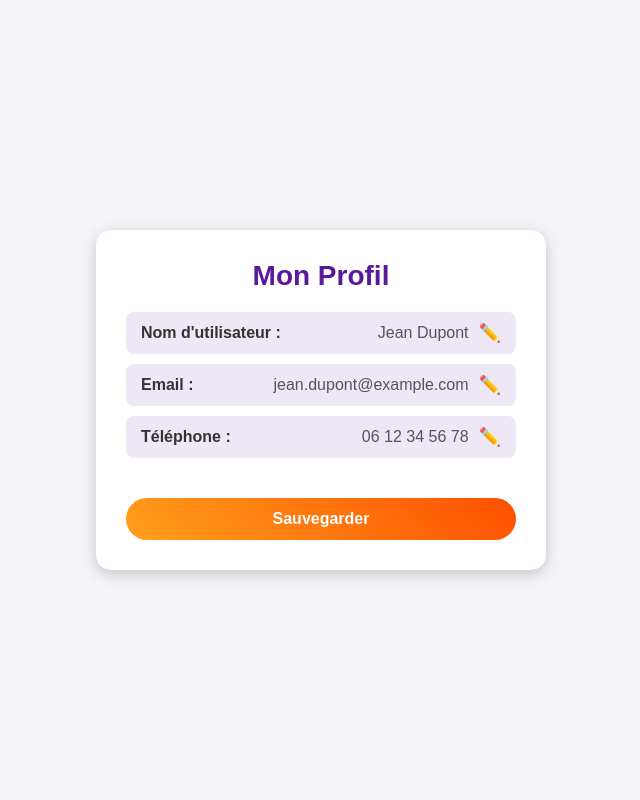
After one commit to Bubuline3011/CY-Planet, a PHP site: page /profil.html in a window 1280 px wide. The commit adds this page. Shown: the whole page, without its empty margins (319-959 px from the left). Run offline with PHP 8.4, Linux system fonts and the light colour scheme.

Commit message:
Add files via upload

```diff
--- /dev/null
+++ b/profil.html
@@ -0,0 +1,38 @@
+<!DOCTYPE html>
+<html lang="fr">
+<head>
+    <meta charset="UTF-8">
+    <meta name="viewport" content="width=device-width, initial-scale=1.0">
+    <title>Profil Utilisateur</title>
+    <link rel="stylesheet" href="style.css">
+</head>
+
+<body class="profil">
+    <div class="profil-container">
+        <h2>Mon Profil</h2>
+
+        <div class="profil-info">
+            <div class="profil-champ">
+                <label class="profil-label" for="nom_utilisateur">Nom d'utilisateur :</label>
+                <span id="nom_utilisateur">Jean Dupont</span>
+                <button class="modifier-btn">✏️</button>
+            </div>
+
+            <div class="profil-champ">
+                <label class="profil-label" for="email">Email :</label>
+                <span id="email">jean.dupont@example.com</span>
+                <button class="modifier-btn">✏️</button>
+            </div>
+
+            <div class="profil-champ">
+                <label class="profil-label" for="telephone">Téléphone :</label>
+                <span id="telephone">06 12 34 56 78</span>
+                <button class="modifier-btn">✏️</button>
+            </div>
+        </div>
+
+        <button class="button-sauvegarder">Sauvegarder</button>
+    </div>
+
+</body>
+</html>
--- a/style.css
+++ b/style.css
@@ -427,3 +427,95 @@ footer {
     max-width: 100%; /* Empêche que le logo dépasse sur mobile */
     opacity: 0.9; /* Légère transparence pour l’esthétique */
 }
+
+/* page profil */
+
+body.profil {
+    display: flex;
+    justify-content: center;
+    align-items: center;
+    min-height: 100vh;
+    background-color:#f4f4f9;
+}
+
+/* Conteneur principal du profil */
+.profil-container {
+    width: 450px;
+    background: white;
+    border-radius: 15px;
+    box-shadow: 0 4px 15px rgba(0, 0, 0, 0.2);
+    padding: 30px;
+    text-align: center;
+}
+
+/* Titre du profil */
+.profil-container h2 {
+    font-size: 28px;
+    color: #5a189a;
+    margin-bottom: 20px;
+}
+
+/* Bloc des informations utilisateur */
+.profil-info {
+    text-align: left;
+    margin-bottom: 20px;
+}
+
+/* Chaque champ d'information */
+
+.profil-champ {
+    display: flex;
+    justify-content: space-between;
+    align-items: center;
+    background: rgba(90, 24, 154, 0.1);
+    padding: 10px 15px;
+    border-radius: 8px;
+    margin: 10px 0;
+}
+
+/* Labels des champs */
+.profil-label {
+    font-weight: bold;
+    color: #333;
+}
+
+/* Texte des informations */
+.profil-champ span {
+    color: #555;
+    flex-grow: 1;
+    text-align: right;
+    padding-right: 10px;
+}
+
+/* Boutons de modification */
+.modifier-btn {
+    background: transparent;
+    border: none;
+    cursor: pointer;
+    font-size: 18px;
+    color: #5a189a;
+    transition: color 0.3s ease;
+}
+
+.modifier-btn:hover {
+    color: #ff9f1c;
+}
+
+/* Bouton de sauvegarde */
+.button-sauvegarder {
+    width: 100%;
+    padding: 12px;
+    border: none;
+    border-radius: 25px;
+    background: linear-gradient(45deg, #ff9f1c, #ff4f00);
+    color: white;
+    font-size: 16px;
+    font-weight: bold;
+    cursor: pointer;
+    transition: background 0.3s ease;
+    margin-top: 20px;
+}
+
+.button-sauvegarder:hover {
+    background: linear-gradient(45deg, #9b5de5, #5a189a);
+}
```
